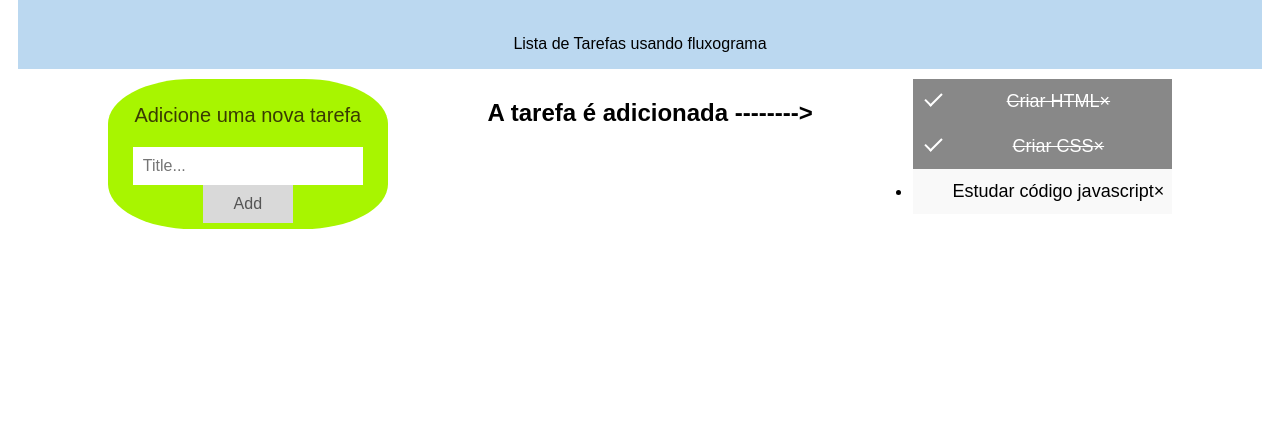
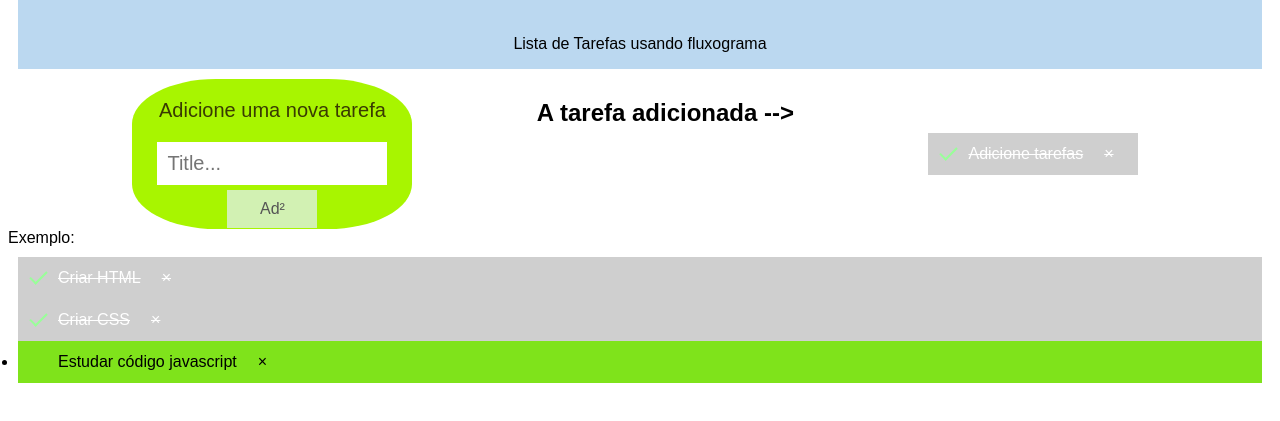
Before and after one commit to SkayTucker/Front-End, a plain HTML site: page Javascript/To-do list/index.html in a window 1280 px wide. Shown: the part 71-492 px from the top of the page. Drawn offline with Linux system fonts and the light colour scheme.

Commit message:
Redefinição do Desafio To-Do list

```diff
--- a/To-do list/assets/css/style.css
+++ b/Javascript/To-do list/assets/css/style.css
@@ -36,14 +36,16 @@
 }
 
 .string{
-    min-width: 10px;
+    display: flex;
+    justify-content: stretch;
 }
 
 
 .addBtn {
     padding: 10px;
+    margin-top: 5px;
     width: 25%;
-    background: #d9d9d9;
+    background: #d2f1b3;
     color: #555;
     float: left;
     text-align: center;
@@ -65,13 +67,12 @@
     width: 75%;
     padding: 10px;
     float: left;
-    font-size: 16px;
+    font-size: 20px;
   }
 
-  /* Remove margins and padding from the list */
 ul {
-    margin: 0;
-    padding: 0;
+    margin: 5px;
+    padding: 5px;
   }
 
   /* Style the list items */
@@ -79,9 +80,9 @@ ul {
     cursor: pointer;
     position: relative;
     padding: 12px 8px 12px 40px;
-    background: #eee;
-    font-size: 18px;
-    transition: 0.2s;
+    background: rgb(238, 238, 238);
+    font-size: 20;
+    transition: 0.4s;
 
     /* make the list items unselectable */
     -webkit-user-select: none;
@@ -90,28 +91,29 @@ ul {
     user-select: none;
   }
 
-  /* Set all odd list items to a different color (zebra-stripes) */
+  /* setando o conteúdo do li */
   ul li:nth-child(odd) {
-    background: #f9f9f9;
+    background: #7fe31b;
   }
 
-  /* Darker background-color on hover */
+  /* quando passar o mouse */
   ul li:hover {
-    background: #ddd;
+    background: rgb(177, 255, 150);
   }
 
-  /* When clicked on, add a background color and strike out text */
+  /* quando selecionado */
   ul li.checked {
     background: #888;
+    opacity: 0.4;
     color: #fff;
     text-decoration: line-through;
   }
 
-  /* Add a "checked" mark when clicked on */
+  /* adicionando a classe checked */
   ul li.checked::before {
     content: '';
     position: absolute;
-    border-color: #fff;
+    border-color: rgb(0, 255, 0);
     border-style: solid;
     border-width: 0 2px 2px 0;
     top: 10px;
@@ -120,3 +122,31 @@ ul {
     height: 15px;
     width: 7px;
   }
+
+  /* Style the close button */
+.close {
+  position: relative;
+  right: 0;
+  top: 0;
+  padding: 12px 16px 12px 16px;
+  margin-left: 5px;
+}
+
+.close:hover {
+  background-color: #f44336;
+  color: white;
+}
+
+lista {
+  width: 100px;
+  height: 100px;
+}
+
+.Listaprod{
+  display: flex;
+  justify-content: center;
+  flex-direction: column;
+  align-items: flex-start;
+
+
+}
--- a/To-do list/index.html
+++ b/Javascript/To-do list/index.html
@@ -17,19 +17,22 @@
         <div class="container-tarefa">
             <p>Adicione uma nova tarefa</p>
             <input type="text" id="myInput" placeholder="Title...">
-            <span onclick="newElement()" class="addBtn">Add</span>
+            <span onclick="newElement()" class="addBtn">Ad²</span>
         </div>
 
-        <h2 class="string">A tarefa é adicionada --------></h2>
+        <h2 class="string">A tarefa adicionada --></h2>
 
-            <ul id="myUL">
-                <li class="checked">Criar HTML</li>
-                <li class="checked">Criar CSS</li>
-                <li>Estudar código javascript</li>
+              <ul class="Listaprod" id="myUL">
+                <li class="checked">Adicione tarefas</li>
               </ul>
 
         </div>
-
+        Exemplo:
+        <ul id="Lista">
+            <li class="checked">Criar HTML</li>
+            <li class="checked">Criar CSS</li>
+            <li>Estudar código javascript</li>
+          </ul>
     </div>
     <script src="/assets/js/scripts.js"></script>
 </body>
```
Also changed, not shown: Javascript/To-do list/assets/js/scripts.js (renamed from To-do list/assets/js/scripts.js, +4 -4 lines), Javascript/Sintaxe e Operadores/scripts.js (renamed from Sintaxe e Operadores/scripts.js).
